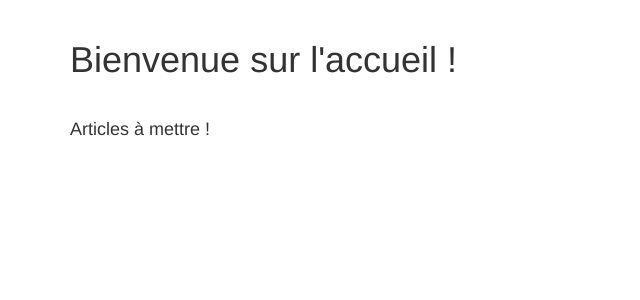
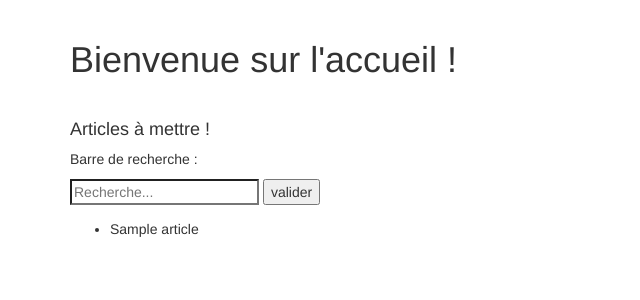
Before and after one commit to runkn/fenouil, a PHP site: page / in a window 1280 px wide. Shown: the part 72-372 px from the top of the page, without its empty margins (0-640 px from the left). Run offline with PHP 8.4, Linux system fonts and the light colour scheme; tables that the repository leaves empty or names only in its code hold one stand-in row (values such as "Sample post").

Commit message:
Ajout de la barre de recherche (pour rechercher article dans le site).
A noter qu'il faudra faire en sorte que par défaut, il liste aucun articles avant la recherche.

(Ps : Pour ma part, j'ai modifié le champ date dans la base de données, dans la table articles. Je l'ai transformé en datetime !) Petite info perso !

```diff
--- a/index.php
+++ b/index.php
@@ -60,6 +60,51 @@ include 'inc/config.php';
             <div class="col-md-6">
                 <h1>Bienvenue sur l'accueil !</h1><br>
                 <h4> Articles à mettre !</h4>
+                <p> Barre de recherche :</p>
+
+                <!-- Barre de recherche en PHP -->
+                <?php
+
+                $art = $db->query('SELECT titre_article FROM articles ORDER BY id_article DESC');
+
+                if(isset($_GET['q']) AND !empty($_GET['q'])) {
+                    $q = htmlspecialchars($_GET['q']);
+                    $art = $db->query('SELECT * FROM articles WHERE titre_article LIKE "%'.$q.'%" ORDER BY id_article DESC');
+
+
+                }
+
+                ?>
+
+                <!-- Barre de recherche en PHP -->
+                <form method="get">
+
+                    <input type="search" name="q" placeholder="Recherche..."/>
+                    <input type="submit" value="valider"/>
+
+
+                </form>
+
+                <?php if($art->rowCount() > 0) { ?>
+
+                <ul>
+                    <?php while($a = $art->fetch()) { ?>
+                        <li><?= $a['titre_article'] ?></li>
+                    <?php } ?>
+                    <?php } else { ?>
+                        <h3> Aucun résultat pour "<?= $q ?>"</h3>
+                    <?php } ?>
+
+                    <?php
+
+                    while($a = $art->fetch()) { ?>
+
+                        <li><?= $a['titre_article'] ?></li>
+
+                    <?php } ?>
+
+                </ul>
+
             </div>
         </div>
     </div>
```
